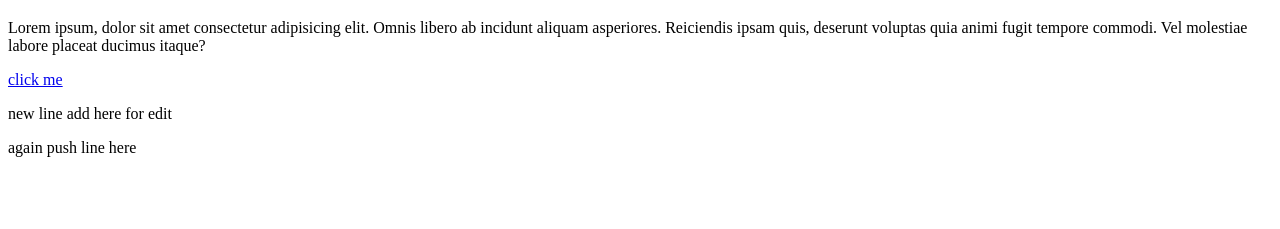
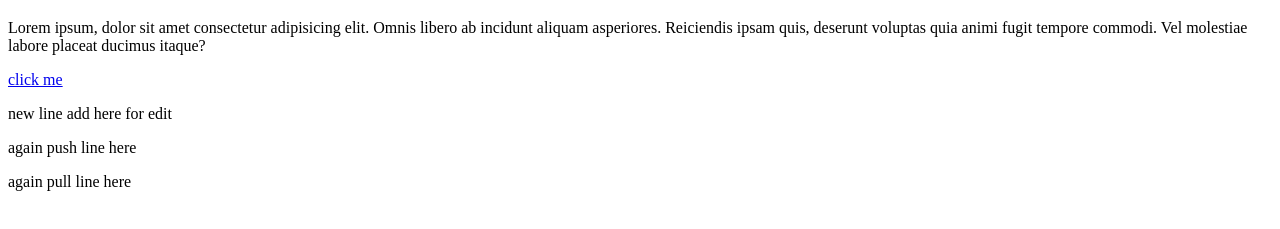
Before and after one commit to alamgir-al/first-projects, a plain HTML site: page index.html in a window 1280 px wide. Shown: the part 61-290 px from the top of the page. Drawn offline with Linux system fonts and the light colour scheme.

Commit message:
Update index.html

```diff
--- a/index.html
+++ b/index.html
@@ -11,5 +11,6 @@
     <a href="#">click me</a>
     <p>new line add here for edit</p>
     <p>again push line here</p>
+    <p>again pull line here</p>
 </body>
 </html>
```
